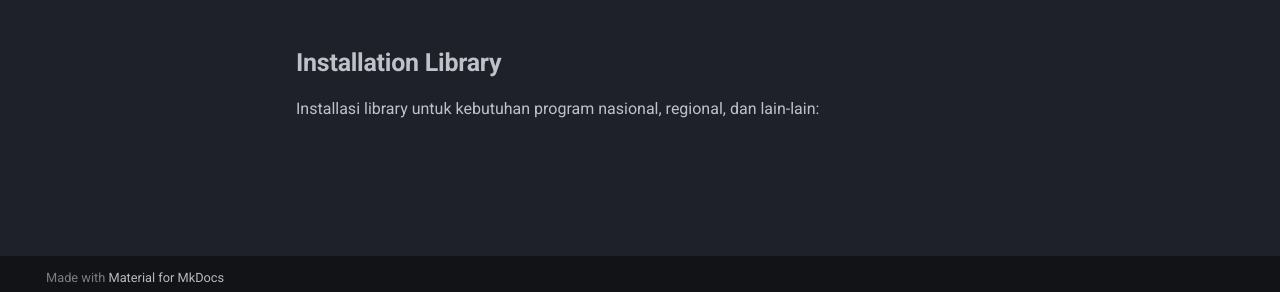
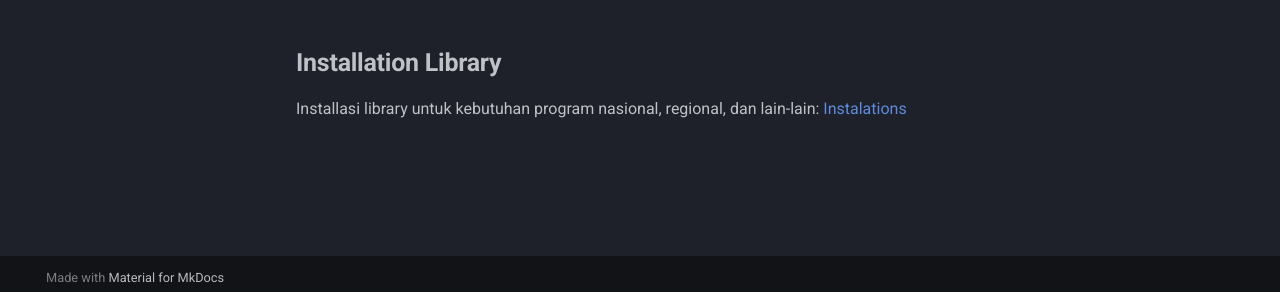
Before and after one commit to Barelang63-BRAIL/Barelang63-Dokumentasi, an MkDocs documentation site: the page built from docs/index.md, in a window 1280 px wide. Shown: the part 600-892 px from the top of the page. Built offline with MkDocs 1.6.1 and Material for MkDocs 9.7.7, drawn with Linux system fonts in a browser that asks for light colours.

Commit message:
update mkdocs.yml

```diff
--- a/docs/index.md
+++ b/docs/index.md
@@ -9,3 +9,4 @@ Dokumentasi tentang build dan running program vision ada di bawah:
 
 ## **Installation Library**
 Installasi library untuk kebutuhan program nasional, regional, dan lain-lain:
+[Instalations](INSTALL/install_all.md)
```
